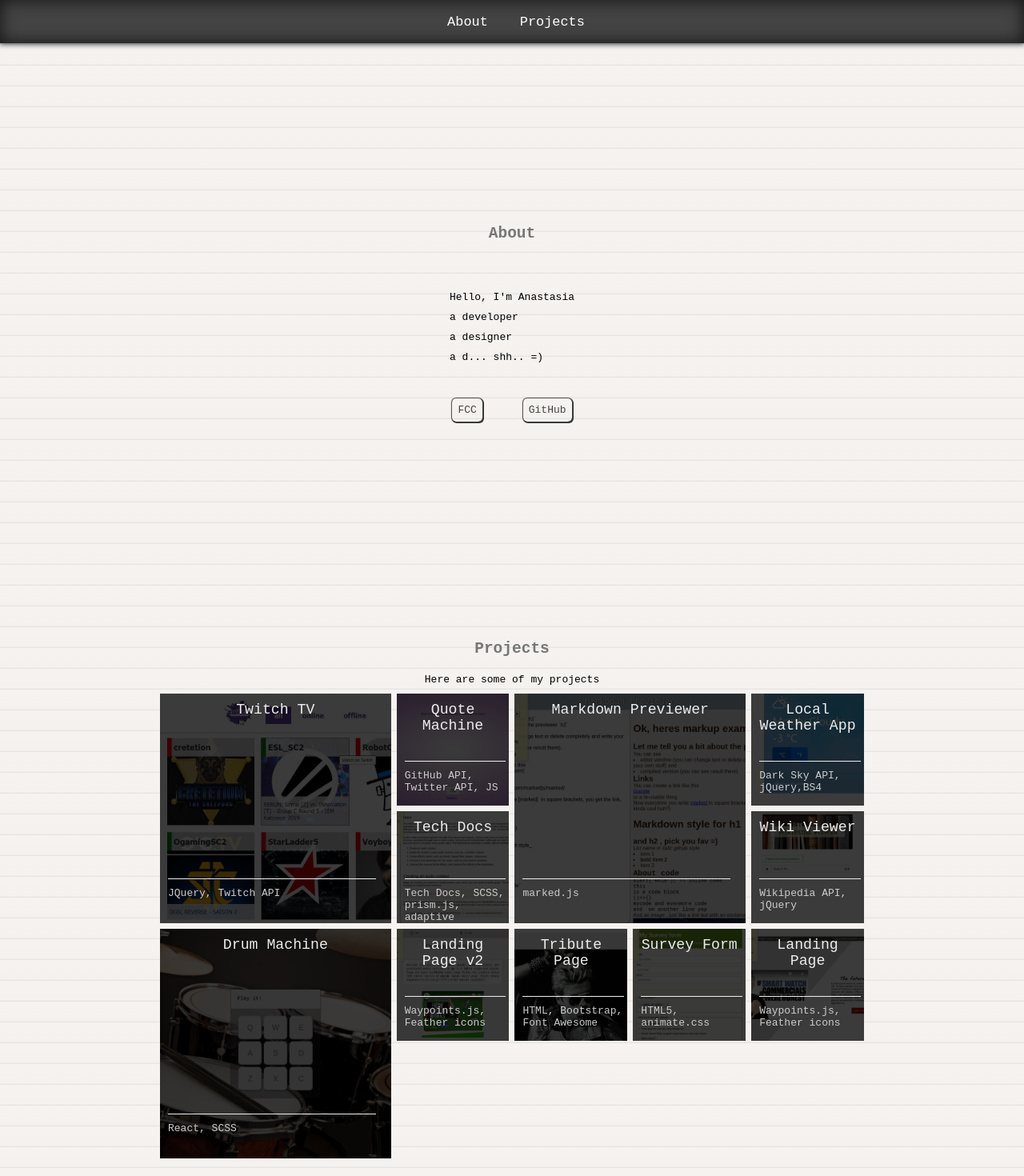
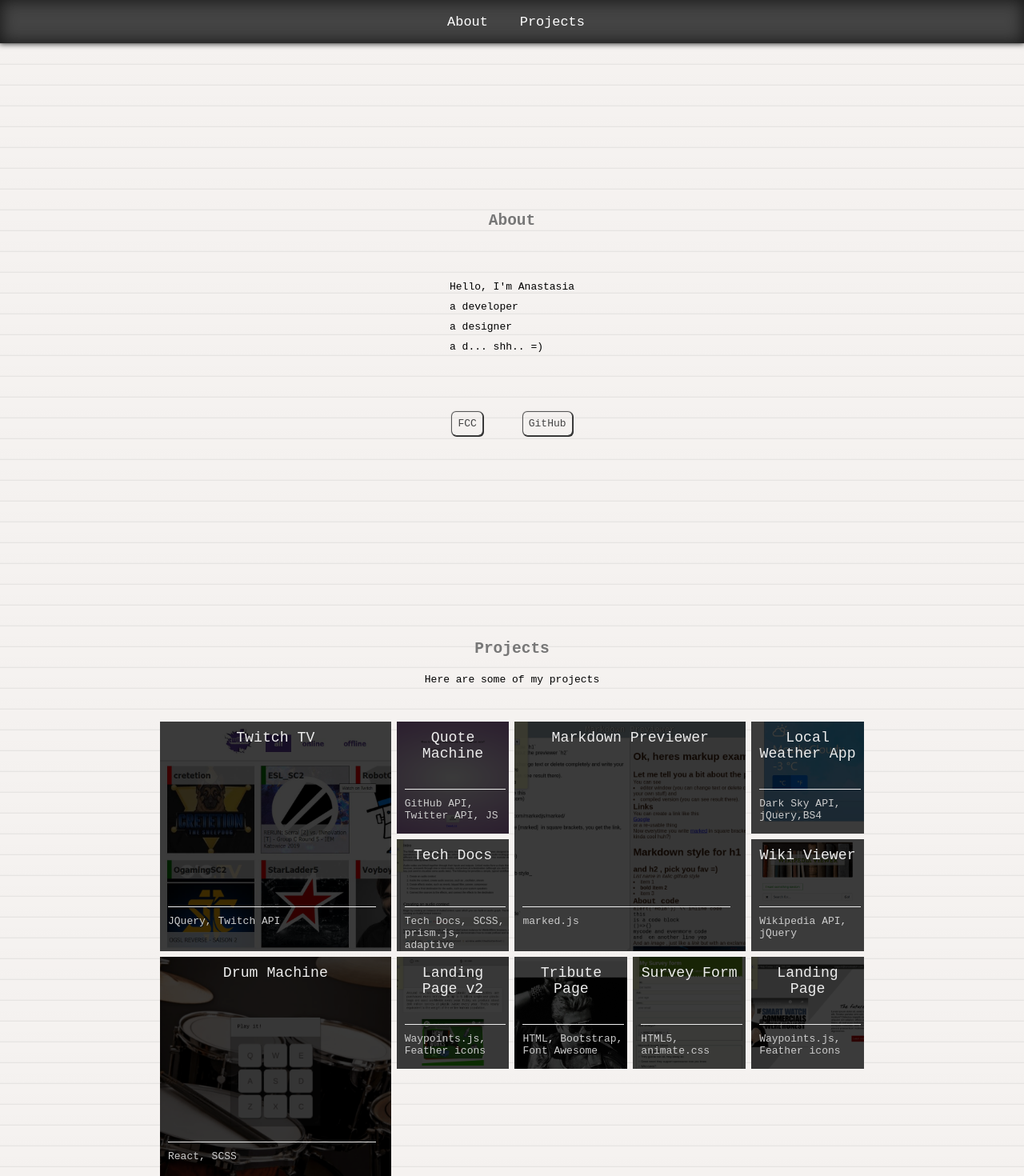
Before and after one commit to Annestezia/portfolio, a React (Create React App) app: page / in a window 1280 px wide. Shown: the top 1470 px of the page at 80% size. Built offline with nearby package versions, Linux system fonts and the light colour scheme.

Commit message:
removed  react logo, added  marging to#projects& margins to projects and h2,p

```diff
--- a/src/App.scss
+++ b/src/App.scss
@@ -126,11 +126,10 @@
   h2 {
     font-size: 1.5em;
     line-height: 2;
-
   }
   p{
     line-height: 25px;
-    margin-top: 27px;
+    margin: 30px 0px;
   }
   .contacts {
     margin-top: 3rem;
@@ -155,16 +154,6 @@
     }
   }
 }
-.me{
-  display: block;
-  width: $photo-size;
-  height: $photo-size;
-  border: 1px solid red;
-  border-radius: 50%;
-  background-color: orange;
-
-
-}
 
 #projects {
   text-align: center;
@@ -175,6 +164,9 @@
     top: -20vh;
     visibility: hidden;
   }
+  p{
+    margin-bottom: 45px;
+  }
 }
 #root {
   display: grid;
@@ -182,7 +174,7 @@
   grid-auto-rows: minmax(140px, auto);
   grid-gap: 7px;
   grid-auto-flow: dense;
-  padding: 10px;
+  margin: 10px;
 }
 .project-tile, .project-tile a{
   height: 100%;
```
Also changed, not shown: src/logo.svg (deleted).
